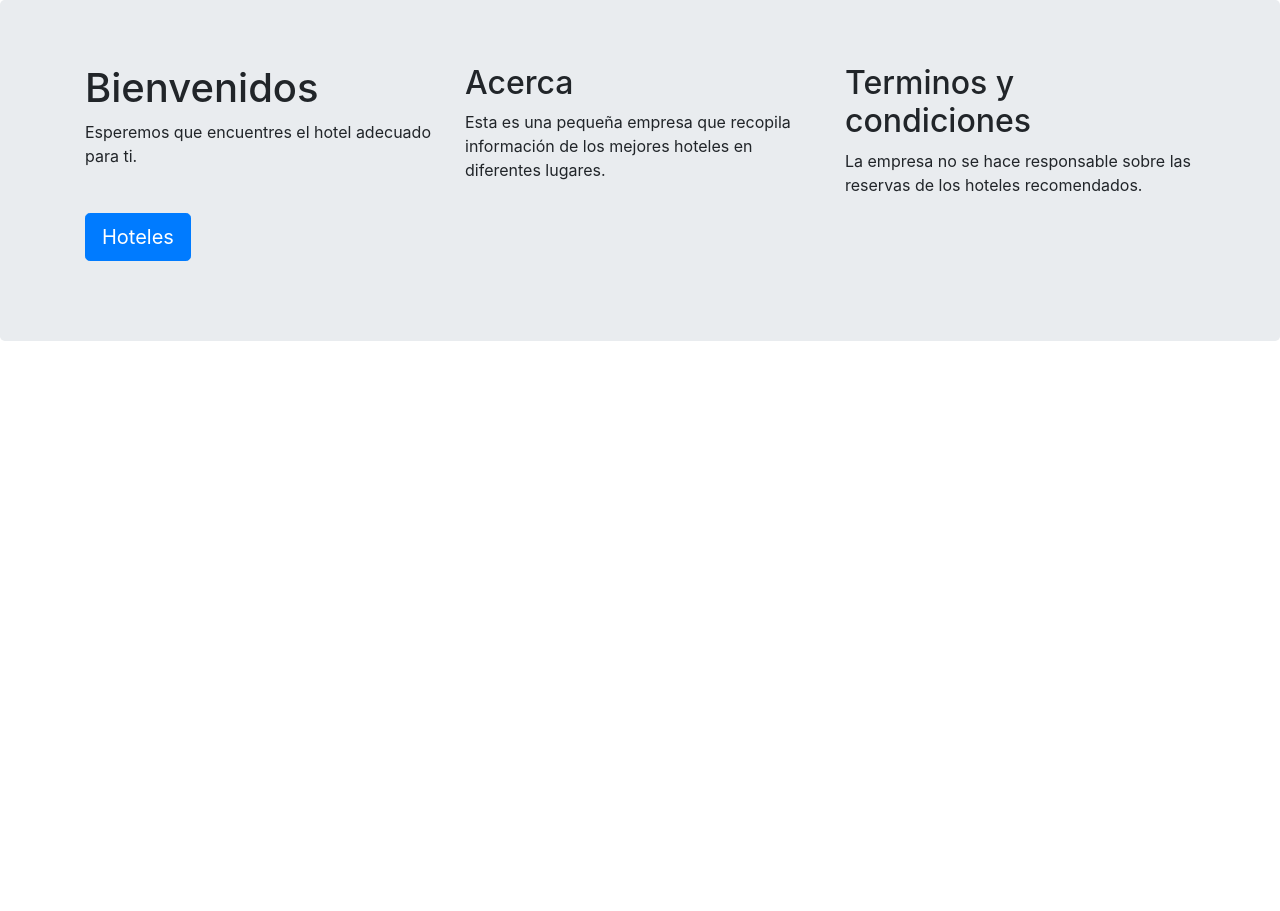
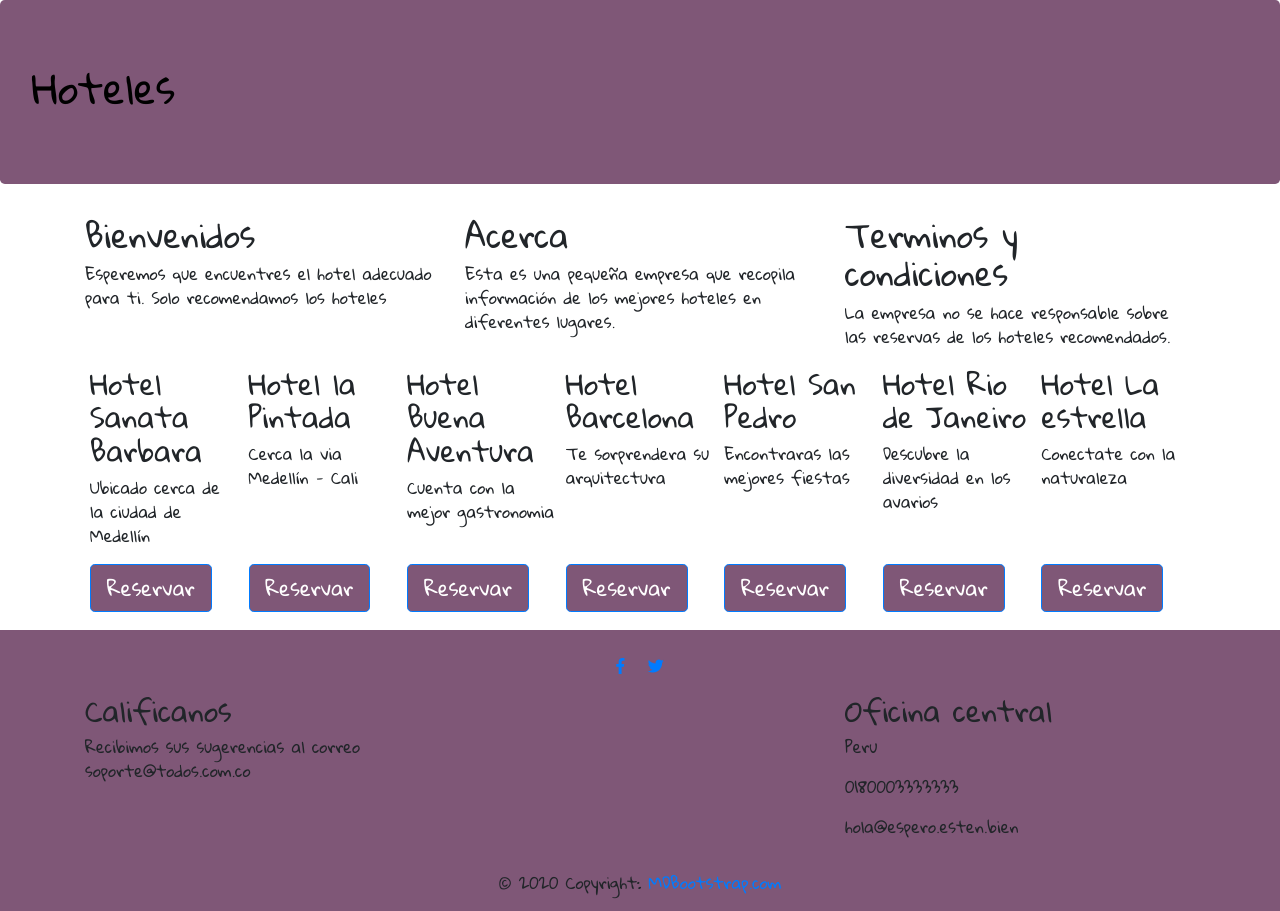
Before and after one commit to MichelleG01/COURSERA-guia-hoteles, a website: page index.html in a window 1280 px wide. Before the commit the page ends 800 px from the top, so only its background shows below. Drawn offline with nearby package versions, Linux system fonts and the light colour scheme.

Commit message:
Se agregaron nuevos estilos

```diff
--- /dev/null
+++ b/css/main.css
@@ -0,0 +1,23 @@
+@import url('https://fonts.googleapis.com/css?family=Gloria+Hallelujah');
+
+body {
+	font-family: 'Gloria Hallelujah';
+}
+
+.jumbotron{
+	background-color: rgba(95,45,85,0.8);
+	color: black;
+}
+
+.card-hotel{
+	flex: 1 150px;
+	padding: 2px 5px 2px 5px
+}
+
+.btn{
+	background-color: rgba(95,45,85,0.8);
+}
+
+footer {
+	background-color: rgba(95,45,85,0.8);
+}
--- a/index.html
+++ b/index.html
@@ -12,10 +12,15 @@
      <!-- Forma referenciada desde la CDN -->
      <link rel="stylesheet" href="node_modules/bootstrap/dist/css/bootstrap.min.css">
 
-    <title>Hello, world!</title>
+     <!-- Para que haga uso de los estilos propios se agrega como cualquier hoja de estilo-->
+     <link rel="stylesheet" href="/css/main.css">
+     <link rel="stylesheet" href="https://use.fontawesome.com/releases/v5.0.10/css/all.css" >
+    <title>Guia Hoteles</title>
   </head>
   <body>
 
+
+  	<!--
     <div class="jumbotron">
 		<div class="container">
 			<div class="row">
@@ -29,12 +34,110 @@
 			    </div>
 			    <div class="col-sm">
 			      	<h2>Terminos y condiciones</h2>
-					<p>La empresa no se hace responsable sobre las reservas de los hoteles recomendados.</p>
+				<div>	<p>La empresa no se hace responsable sobre las reservas de los hoteles recomendados.</p>
 			    </div>
-		  	</div>
-			<p><a class="btn btn-primary btn-lg" role="button">Hoteles</a></p>
+		  		<p><a class="btn btn-primary btn-lg" role="button">Reservar</a></p></div>
 		</div>
 	</div>
+	-->
+
+	<!--Utilizando Flex -->
+    <div class="jumbotron">
+		<h1>Hoteles</h1>
+	</div>
+	<div class="container">
+		<div class="row">
+		    <div class="col-sm">
+		    	<h2>Bienvenidos</h2>
+				<p>Esperemos que encuentres el hotel adecuado para ti. Solo recomendamos los hoteles</p>
+		    </div>
+		    <div class="col-sm">
+		      	<h2>Acerca</h2>
+				<p>Esta es una pequeña empresa que recopila información de los mejores hoteles en diferentes lugares.</p>
+		    </div>
+		    <div class="col-sm">
+		      	<h2>Terminos y condiciones</h2>
+				<p>La empresa no se hace responsable sobre las reservas de los hoteles recomendados.</p>
+		    </div>
+	  	</div>
+
+		<div class="d-flex flex-wrap">
+			<!-- flex-wrap lo que hace es ajustar los elementos que vamos teniendo dentro del ancho del contenedor.-->
+		    <div class="card-hotel">
+		    	<div><h3>Hotel Sanata Barbara</h3>
+				<p>Ubicado cerca de la ciudad de Medellín</p></div>
+		    	<div><p><a class="btn btn-primary btn-lg" role="button">Reservar</a></p></div>
+		    </div>
+		    <div class="card-hotel d-flex flex-column justify-content-between">
+		      	<div><h3>Hotel la Pintada</h3>
+				<p>Cerca la via Medellín - Cali</p></div>
+		    	<div><p><a class="btn btn-primary btn-lg" role="button">Reservar</a></p></div>
+		    </div>
+		    <div class="card-hotel d-flex flex-column justify-content-between">
+		      	<div><h3>Hotel Buena Aventura</h3>
+				<p>Cuenta con la mejor gastronomia</p></div>
+		    	<div><p><a class="btn btn-primary btn-lg" role="button">Reservar</a></p></div>
+		    </div>
+		   	<div class="card-hotel d-flex flex-column justify-content-between">
+		      	<div><h3>Hotel Barcelona</h3>
+				<p>Te sorprendera su arquitectura</p></div>
+		    	<div><p><a class="btn btn-primary btn-lg" role="button">Reservar</a></p></div>
+		    </div>
+		   	<div class="card-hotel d-flex flex-column justify-content-between">
+		      	<div><h3>Hotel San Pedro</h3>
+				<p>Encontraras las mejores fiestas</p></div>
+		    	<div><p><a class="btn btn-primary btn-lg" role="button">Reservar</a></p></div>
+		    </div>
+		   	<div class="card-hotel d-flex flex-column justify-content-between">
+		      	<div><h3>Hotel Rio de Janeiro</h3>
+				<p>Descubre la diversidad en los avarios</p></div>
+		    	<div><p><a class="btn btn-primary btn-lg" role="button">Reservar</a></p></div>
+		    </div>
+		   	<div class="card-hotel d-flex flex-column justify-content-between">
+		      	<div><h3>Hotel La estrella</h3>
+				<p>Conectate con la naturaleza</p></div>
+		    	<div><p><a class="btn btn-primary btn-lg" role="button">Reservar</a></p></div>
+		    </div>
+	  	</div>
+
+	</div>
+
+
+	<footer class="page-footer font-small pt-4">
+
+		<div class="container">
+			<ul class="list-unstyled list-inline text-center">
+			  <li class="list-inline-item">
+			    <a class="btn-floating btn-fb mx-1" href="https://facebook.com/">
+			      <i class="fab fa-facebook-f"> </i>
+			    </a>
+			  </li>
+			  <li class="list-inline-item">
+			    <a class="btn-floating btn-tw mx-1" href="https://twitter.com/">
+			      <i class="fab fa-twitter"> </i>
+			    </a>
+			  </li>
+
+			</ul>
+
+			<div class="row justify-content-between">
+					<div class="col-4">
+						<h3>Calificanos</h3>
+						<p>Recibimos sus sugerencias al correo soporte@todos.com.co</p>
+					</div>
+					<div class="col-4">
+						<h3>Oficina central</h3>
+						<p>Peru</p>
+						<p>0180003333333</p>
+						<p>hola@espero.esten.bien</p>
+					</div>
+				</div>
+
+		</div>
+		<div class="footer-copyright text-center py-3">© 2020 Copyright:
+			<a href="https://mdbootstrap.com/"> MDBootstrap.com</a>
+		</div>
+	</footer>
 
     <!-- Optional JavaScript -->
     <!-- jQuery first, then Popper.js, then Bootstrap JS -->
```
